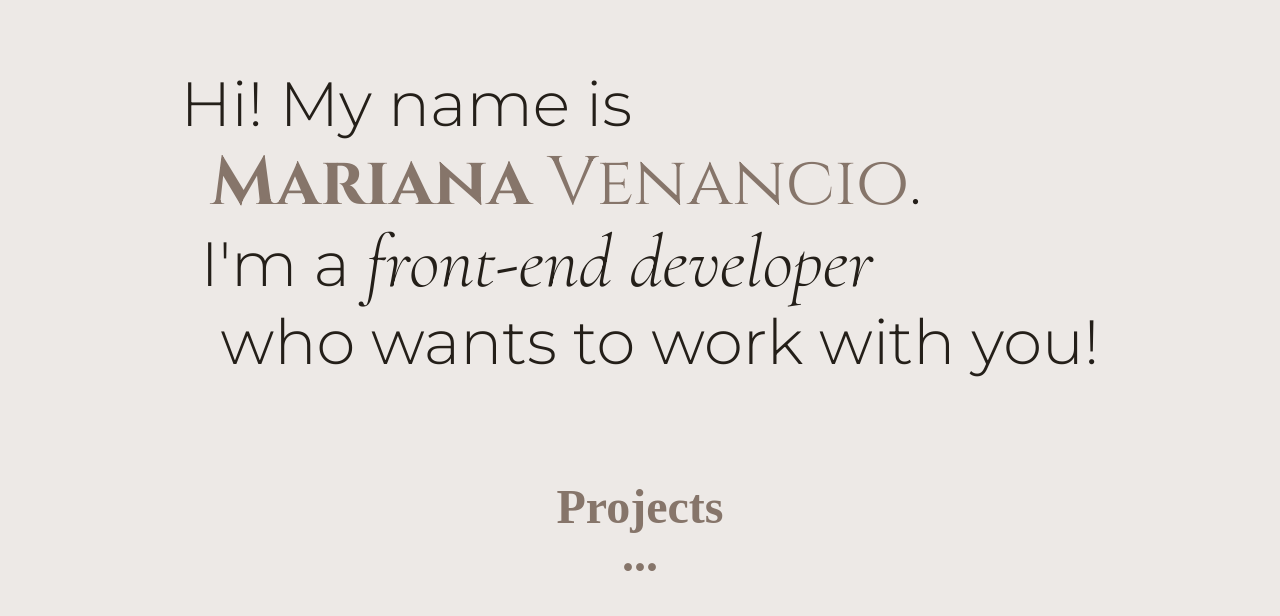
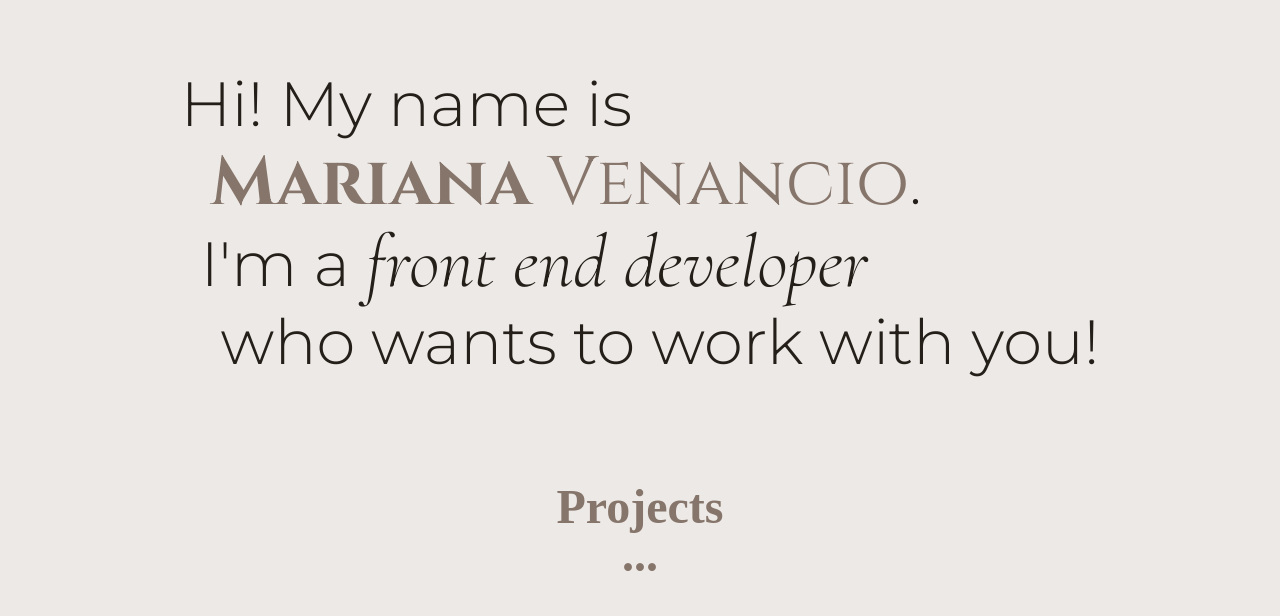
Before and after one commit to marisvenancio/portfolio, a website built with Parcel: page index.html in a window 1280 px wide. Shown: the part 168-784 px from the top of the page. Built offline with nearby package versions, Linux system fonts and the light colour scheme; a web font is replaced by a local one.

Commit message:
Fixed typo

```diff
--- a/index.html
+++ b/index.html
@@ -3,9 +3,9 @@
 
 <head>
   <meta charset="utf-8">
-  <title>Mariana Venancio | Front-End Developer</title>
+  <title>Mariana Venancio | Front End Developer</title>
   <link rel="icon" type="image/png" href="img/M-logo-lighter.png">
-  <meta name="description" content="Professional portfolio website for front-end developer Mariana Venancio">
+  <meta name="description" content="Professional portfolio website for front end developer Mariana Venancio">
   <meta name="viewport" content="width=device-width, initial-scale=1">
 
   <meta property="og:title" content="">
@@ -58,7 +58,7 @@
         <div class="main-title">
         <h1>Hi! My name is
         <br><span class="mariana">Mariana</span> <span class="venancio">Venancio</span>.
-        <br><span class="third-line">I'm a </span><span class="job-title">front-end developer</span>
+        <br><span class="third-line">I'm a </span><span class="job-title">front end developer</span>
         <br><span class="fourth-line">who wants to work with you!</span></h1>
         </div>
       </div>
@@ -165,7 +165,7 @@
               Hi, I'm Mariana Venancio!
               <br>
               <br>
-              I'm a front-end developer based in Fargo, ND.
+              I'm a Front End Developer based in Fargo, ND.
               <br>
               <br>
               I enjoy exploring my creative side and bringing your ideas to life by turning them into original, outstanding, and fun content for the web!
```
